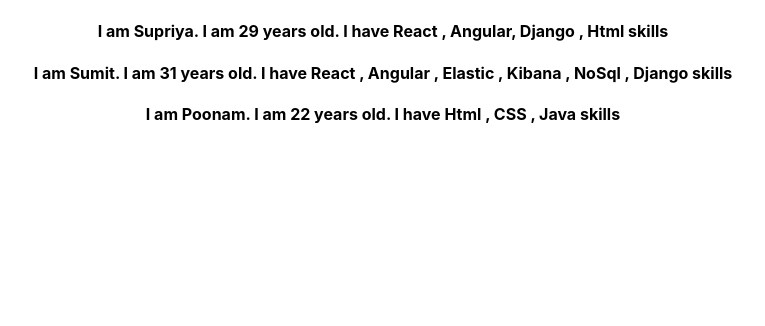
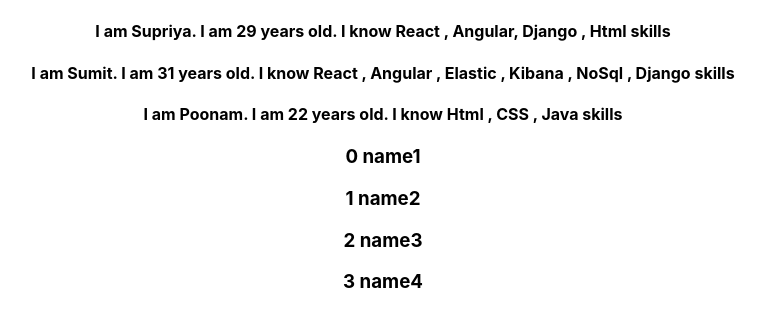
Before and after one commit to superriya/React_self_learning, a React (Create React App) app: page / in a window 1280 px wide. Shown: the top 326 px of the page, without its empty margins (257-1022 px from the left). Built offline with nearby package versions, Linux system fonts and the light colour scheme.

Commit message:
used index as a key in list

```diff
--- a/src/components/NameList.js
+++ b/src/components/NameList.js
@@ -22,11 +22,14 @@
             skills: ['Html , ', 'CSS , ', 'Java']
         }
     ]
+    const names = ['name1', 'name2', 'name3', 'name4']
     // const personList = persons.map(person => <h4>I am {person.name}. I am {person.age} years old. I have {person.skills} skills</h4>)
     const personList = persons.map(person => <Person key={person.id} person={person} />)
+    const nameList = names.map((name, index) => <h3 key={index}>{index} {name}</h3>)
     return (
         <div>
             { personList }
+            {nameList}
         </div>
     )
 }
--- a/src/components/Person.js
+++ b/src/components/Person.js
@@ -3,7 +3,7 @@
 function Person(props) {
     return (
         <div>
-            <h4>I am {props.person.name}. I am {props.person.age} years old. I have {props.person.skills} skills</h4>
+            <h4>I am {props.person.name}. I am {props.person.age} years old. I know {props.person.skills} skills</h4>
         </div>
     )
 }
```
Also changed, not shown: 1 other file (tests, documents, lock files or other folders).
